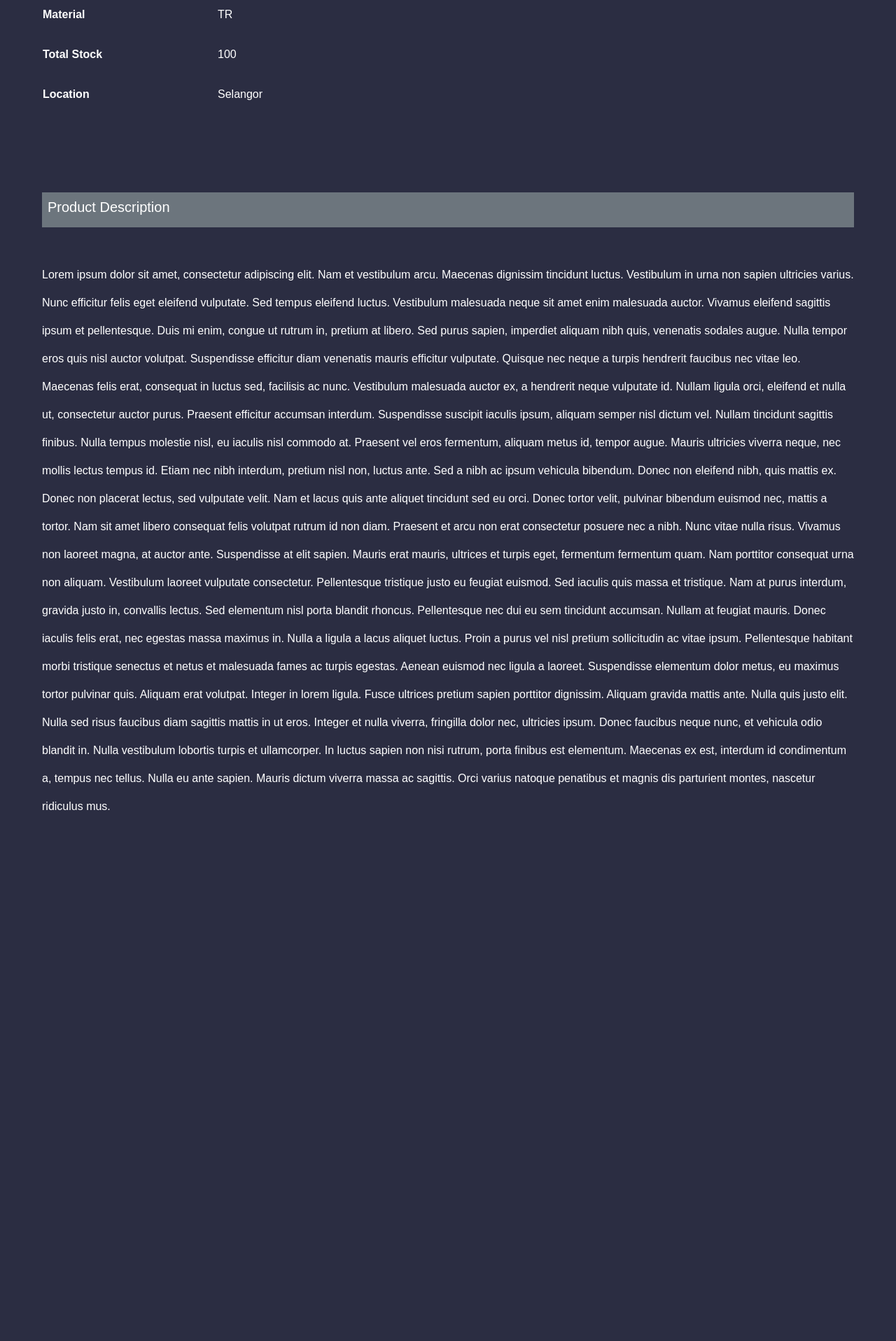
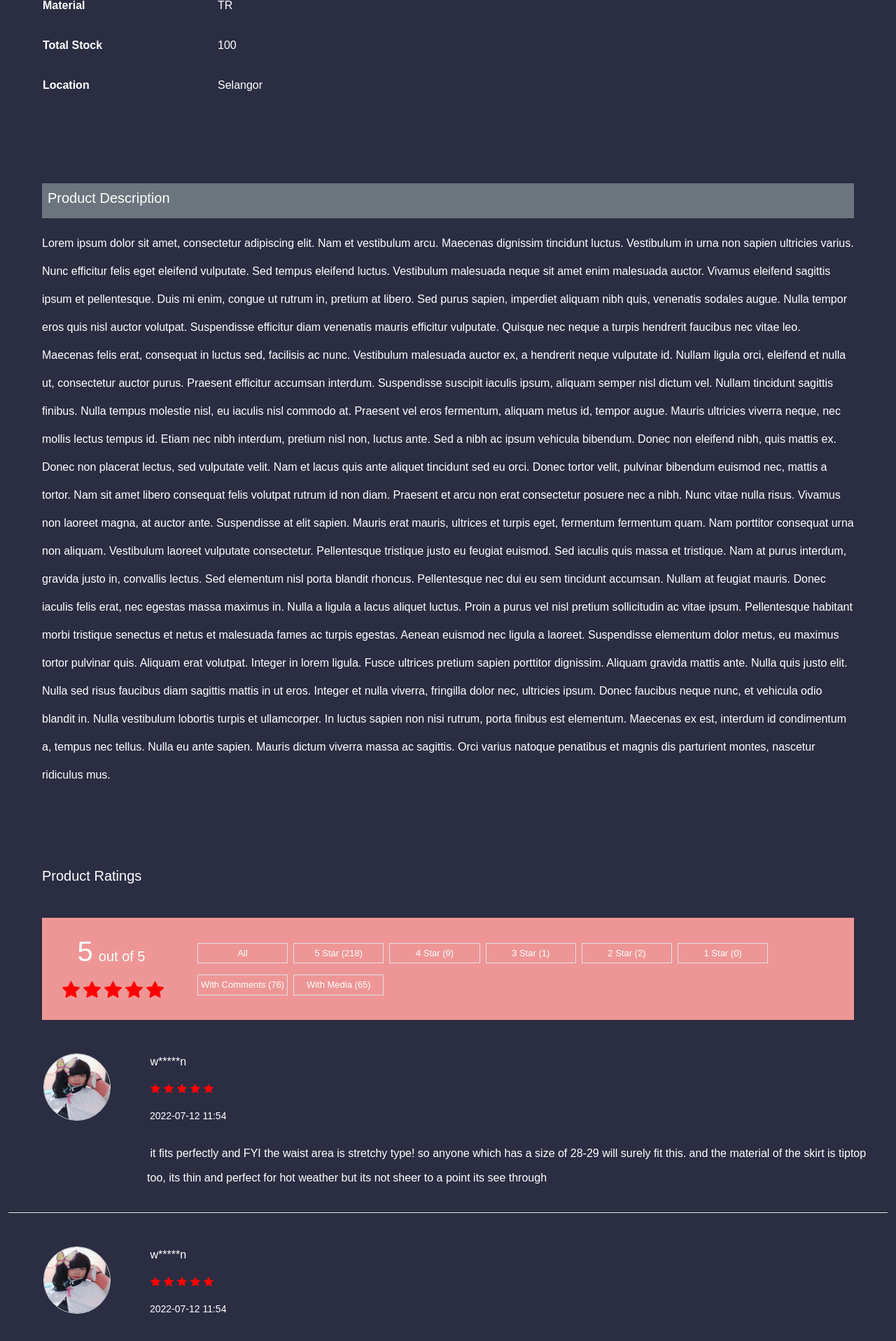
Before and after one commit to yii-meow/CS50X, a Flask app: template templates/product.html in a window 1280 px wide. Shown: the part 1275-3192 px from the top of the page at 70% size. Before the commit the page ends 2433 px from the top, so only its background shows below. Run offline with Flask 2, Linux system fonts and the light colour scheme; the template is opened without the code that fills it: most values are stand-ins (such as "Sample title", 1, 10 or a date in 2020); some libraries are stand-ins or nearby versions; some web fonts are replaced.

Commit message:
product page

```diff
--- a/templates/index.html
+++ b/templates/index.html
@@ -6,7 +6,7 @@ Home Page
 
 {% block main %}
 <h2>Welcome to Yimmerce</h2>
-<div class="container d-flex flex-wrap gap-5">
+<div class="container d-flex flex-wrap gap-3" style="margin-top:2rem;">
     {% for item in items %}
     <div class="card text-white" style="width: 14rem;height:22rem;background-color:#CE7DA5"
          onclick="window.open('/items/{{item[0]}}')">
--- a/templates/product.html
+++ b/templates/product.html
@@ -13,8 +13,7 @@ Product Details
     </div>
 
     <div class="p-3">
-        <h3 class="" style="max-width:400px;text-align:left">{{product[2]}}jkjkjkjkjkkkjjkjkjk jkjkjk
-            kkjjkjkjkjkjkjkkkjjk</h3>
+        <h3 class="" style="max-width:400px;text-align:left">{{product[2]}}</h3>
 
         <div class="d-flex gap-4 mt-4">
 
@@ -42,19 +41,24 @@ Product Details
 
             <div style="margin-left:30px;display:flex;">
                 <div style="border:1px solid white;padding:8px;font-size:15px;">-</div>
-                <input name="quantity" type="numeric" value="0" style="width:50px;margin-left:10px;margin-right:10px;text-align:center;">
+                <input name="quantity" type="numeric" value="0"
+                       style="width:50px;margin-left:10px;margin-right:10px;text-align:center;">
                 <div style="border:1px solid white;padding:8px;font-size:15px;">+</div>
             </div>
         </div>
 
         <div class="d-flex gap-5 mt-5" style="font-size:1.15rem">
 
-            <div class="border border-danger rounded p-3" style="background-color:#AD7A99;padding:5px 0" onclick="">
-                <span style="display:flex;align-items: center"><i class="bi bi-cart-fill"
-                                                                  style="font-size:1.5rem;margin-right:10px;"></i>Add To Cart</span>
+            <div class="border border-danger rounded p-3 d-flex align-items-center" style="background-color:#AD7A99;"
+                 onclick="">
+                <span style="display:flex;align-items: center">
+                    <i class="bi bi-cart-fill" style="font-size:1.5rem;margin-right:10px;"></i>
+                    Add To Cart
+                </span>
             </div>
 
-            <div class="border border-danger rounded p-3" style="background-color:#AD7A99;" onclick="">
+            <div class="border border-danger rounded p-3 d-flex align-items-center" style="background-color:#AD7A99;"
+                 onclick="">
                 Buy Now
             </div>
 
@@ -66,7 +70,9 @@ Product Details
 <div class="p-4 d-flex gap-5 justify-content-center mt-5">
 
     <div class="d-flex gap-3" style="padding-right:50px;border-right:1px solid white;">
-        <img src="../static/pic/1638157275081.jpg" style="width:9rem;height:9rem;" class="border rounded-circle">
+        <div style="width:150px;">
+            <img src="../static/pic/1638157275081.jpg" style="width:8rem;height:8rem;" class="border rounded-circle">
+        </div>
 
         <div style="text-align:left">
             <p>yiyistore</p>
@@ -169,7 +175,7 @@ Product Details
         <h5>Product Description</h5>
     </div>
 
-    <article class="mt-5" style="text-align:left;line-height: 40px;">
+    <article style="text-align:left;line-height: 40px;">
         Lorem ipsum dolor sit amet, consectetur adipiscing elit. Nam et vestibulum arcu. Maecenas dignissim tincidunt
         luctus. Vestibulum in urna non sapien ultricies varius. Nunc efficitur felis eget eleifend vulputate. Sed tempus
         eleifend luctus. Vestibulum malesuada neque sit amet enim malesuada auctor. Vivamus eleifend sagittis ipsum et
@@ -208,5 +214,125 @@ Product Details
     </article>
 </div>
 
+<!-- Product Ratings -->
+<div class="mt-3 p-5">
+    <div class="mb-5" style="text-align:left">
+        <h5>Product Ratings</h5>
+    </div>
+
+    <div class="d-flex align-items-center" style="background-color:#ee9696;width:auto">
+        <div class="d-flex no-wrap p-4" style="vertical-align:text-top;">
+            <div>
+                <div class="d-flex no-wrap gap-2 align-items-baseline justify-content-center">
+                    <h1>5</h1>
+                    <h5>out of 5</h5>
+                </div>
+
+                <div class="mt-1">
+                    <div class="d-flex">
+                        {% for i in range(5) %}
+                        <i class="bi bi-star-fill" style="font-size:25px;color:red;"></i>
+                        {% endfor %}
+                    </div>
+                </div>
+            </div>
+        </div>
+
+        <div class="p-4"
+             style="display:grid;grid-template-columns: 1fr 1fr 1fr 1fr 1fr 1fr;column-gap:0.5rem;row-gap:1rem;font-size:13px;">
+            <div class="p-1 border d-flex justify-content-center align-items-center">
+                All
+            </div>
+
+            <div class="p-1 border d-flex justify-content-center align-items-center">
+                5 Star (218)
+            </div>
+
+            <div class="p-1 border d-flex justify-content-center align-items-center">
+                4 Star (9)
+            </div>
+
+            <div class="p-1 border d-flex justify-content-center align-items-center">
+                3 Star (1)
+            </div>
+
+            <div class="p-1 border d-flex justify-content-center align-items-center">
+                2 Star (2)
+            </div>
+
+            <div class="p-1 border d-flex justify-content-center align-items-center">
+                1 Star (0)
+            </div>
+
+            <div class="p-1 border d-flex justify-content-center align-items-center">
+                With Comments (76)
+            </div>
+
+            <div class="p-1 border d-flex justify-content-center align-items-center">
+                With Media (65)
+            </div>
+        </div>
+    </div>
+</div>
+
+<!-- User Rating -->
+<div class="d-flex flex-wrap gap-5">
+    <div class="d-flex gap-3 border-bottom" style="padding-left:50px;padding-bottom: 1rem">
+        <div style="width:200px;text-align: left">
+            <img src="../static/pic/1638157275081.jpg" style="width:6rem;height:6rem;" class="border rounded-circle">
+        </div>
+
+        <div class="d-flex">
+            <div style="text-align: left">
+                <p style="text-align: left;">&nbsp;w*****n</p>
+                <div class="d-flex my-3">
+                    {% for i in range(5) %}
+                    <i class="bi bi-star-fill" style="font-size:14px;color:red"></i>
+                    {% endfor %}
+                </div>
+
+                <small>&nbsp;2022-07-12 11:54</small>
+
+                <p class="mt-4" style="line-height: 35px;">
+                    &nbsp;it fits perfectly and FYI the waist area is stretchy type! so anyone which has a size of 28-29
+                    will
+                    surely fit this. and the material of the skirt is tiptop too, its thin and perfect for hot weather
+                    but
+                    its not sheer to a point its see through
+                </p>
+            </div>
+
+        </div>
+    </div>
+
+    <div class="d-flex gap-3 border-bottom" style="padding-left:50px;padding-bottom: 1rem">
+        <div style="width:200px;text-align: left">
+            <img src="../static/pic/1638157275081.jpg" style="width:6rem;height:6rem;" class="border rounded-circle">
+        </div>
+
+        <div class="d-flex">
+            <div style="text-align: left">
+                <p style="text-align: left;">&nbsp;w*****n</p>
+                <div class="d-flex my-3">
+                    {% for i in range(5) %}
+                    <i class="bi bi-star-fill" style="font-size:14px;color:red"></i>
+                    {% endfor %}
+                </div>
+
+                <small>&nbsp;2022-07-12 11:54</small>
+
+                <p class="mt-4" style="line-height: 35px;">
+                    &nbsp;it fits perfectly and FYI the waist area is stretchy type! so anyone which has a size of 28-29
+                    will
+                    surely fit this. and the material of the skirt is tiptop too, its thin and perfect for hot weather
+                    but
+                    its not sheer to a point its see through
+                </p>
+            </div>
+
+        </div>
+    </div>
+</div>
+
 
 {% endblock %}
```
Also changed, not shown: templates/cart.html (added), 1 other file.
